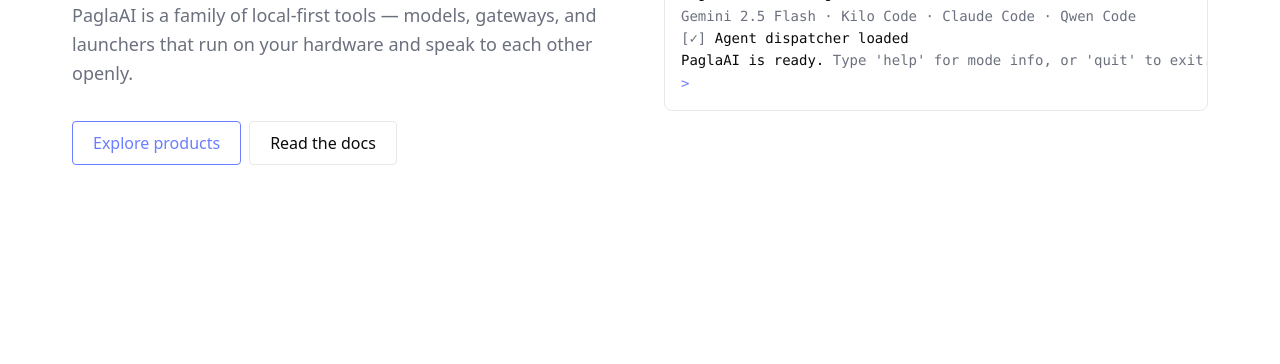
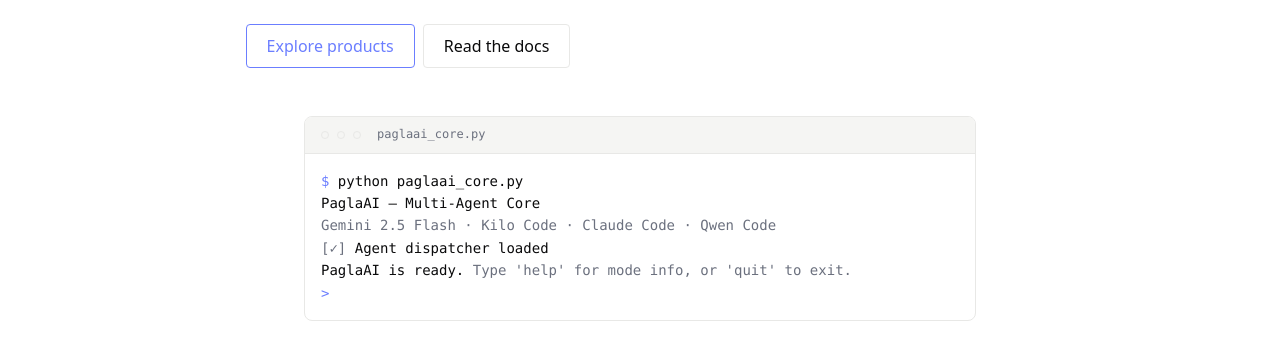
Before and after one commit to paglaai/PaglaSPACE, a website: page index.html in a window 1280 px wide. Shown: the part 309-673 px from the top of the page. Drawn offline with Linux system fonts and the light colour scheme; a web font is replaced by a local one.

Commit message:
feat(hero): center homepage like openai.com/brand — hero--split → hero--center
- Per 20250901 agreement: index hero becomes true centered 42rem stack (hero--center text-align:center, margin-inline auto)
- Terminal kept but centered below (max-width:reading, margin 12 auto) — matches OpenAI minimal + preserves local-core demo
- No split grid on desktop; breathes like BrandKit brand/index.html:66 hero--center
- Verified 81/81 pass, container 75rem + reading 42rem centered already

```diff
--- a/index.html
+++ b/index.html
@@ -54,9 +54,8 @@
   </header>
 
   <main id="main">
-    <section class="hero hero--split">
+    <section class="hero hero--center">
       <div class="container">
-        <div class="hero__inner">
         <div class="hero__content">
           <p class="overline">PAGLA · LOCAL AI, OPENLY BUILT</p>
           <h1 class="hero__headline">The local AI ecosystem</h1>
@@ -69,7 +68,7 @@
             <a class="btn btn--ghost" href="docs/index.html">Read the docs</a>
           </div>
         </div>
-          <div class="terminal" role="img" aria-label="PaglaAI core terminal output">
+        <div class="terminal" role="img" aria-label="PaglaAI core terminal output" style="max-width:var(--layout-reading);margin:var(--space-12) auto 0;text-align:left;">
           <div class="terminal__chrome">
             <span class="terminal__dot"></span>
             <span class="terminal__dot"></span>
@@ -83,7 +82,6 @@
             <span class="terminal__line"><span class="muted">[✓]</span> Agent dispatcher loaded</span>
             <span class="terminal__line">PaglaAI is ready. <span class="muted">Type 'help' for mode info, or 'quit' to exit.</span></span>
             <span class="terminal__line"><span class="prompt">&gt;</span> </span>
-            </div>
           </div>
         </div>
       </div>
```
Lines whose indentation alone changed are shown as unchanged.
